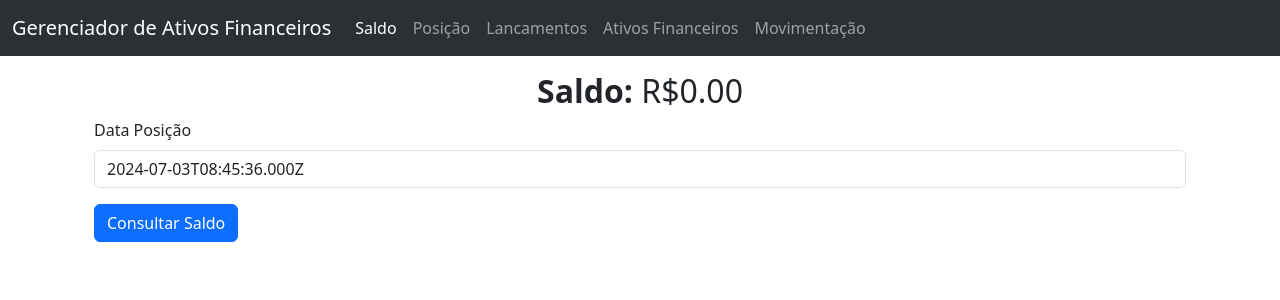
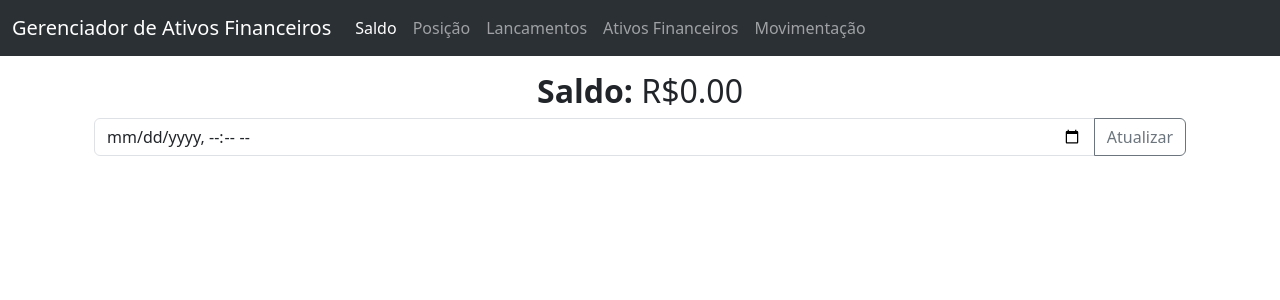
Before and after one commit to g-bortoletto/gerenciador-ativos, an Angular app in the folder gerenciador-ativos-frontend/: page /saldo in a window 1280 px wide. Shown: the top 300 px of the page. Built offline with nearby package versions, Linux system fonts and the light colour scheme; no server answers.

Commit message:
Melhora formulário de consulta de saldo

```diff
--- a/gerenciador-ativos-frontend/src/app/components/conta-corrente/conta-corrente.component.html
+++ b/gerenciador-ativos-frontend/src/app/components/conta-corrente/conta-corrente.component.html
@@ -1,10 +1,7 @@
 <div class="container">
-	<h2 class="text-center"><b>Saldo:</b> {{ contaCorrenteSaldo | currency:'BRL' }}</h2>
-	<div class="mb-3">
-		<label for="dataPosicaoLabel" class="form-label">Data Posição</label>
-		<input type="text" class="form-control" id="dataPosicaoLabel" placeholder="Data Posição" [(ngModel)]="dataPosicao">
-	</div>
-	<div class="mb-3">
-		<button class="btn btn-primary" (click)="consultarSaldo()">Consultar Saldo</button>
-	</div>
+  <h2 class="text-center"><b>Saldo:</b> {{ contaCorrenteSaldo | currency:'BRL' }}</h2>
+  <div class="input-group mb-3">
+	<input type="datetime-local" class="form-control" placeholder="data posição" aria-label="data posição" aria-describedby="atualizar-saldo" [(ngModel)]="dataPosicao">
+	<button class="btn btn-outline-secondary" type="button" id="atualizar-saldo" (click)="consultarSaldo()">Atualizar</button>
+  </div>
 </div>
```
